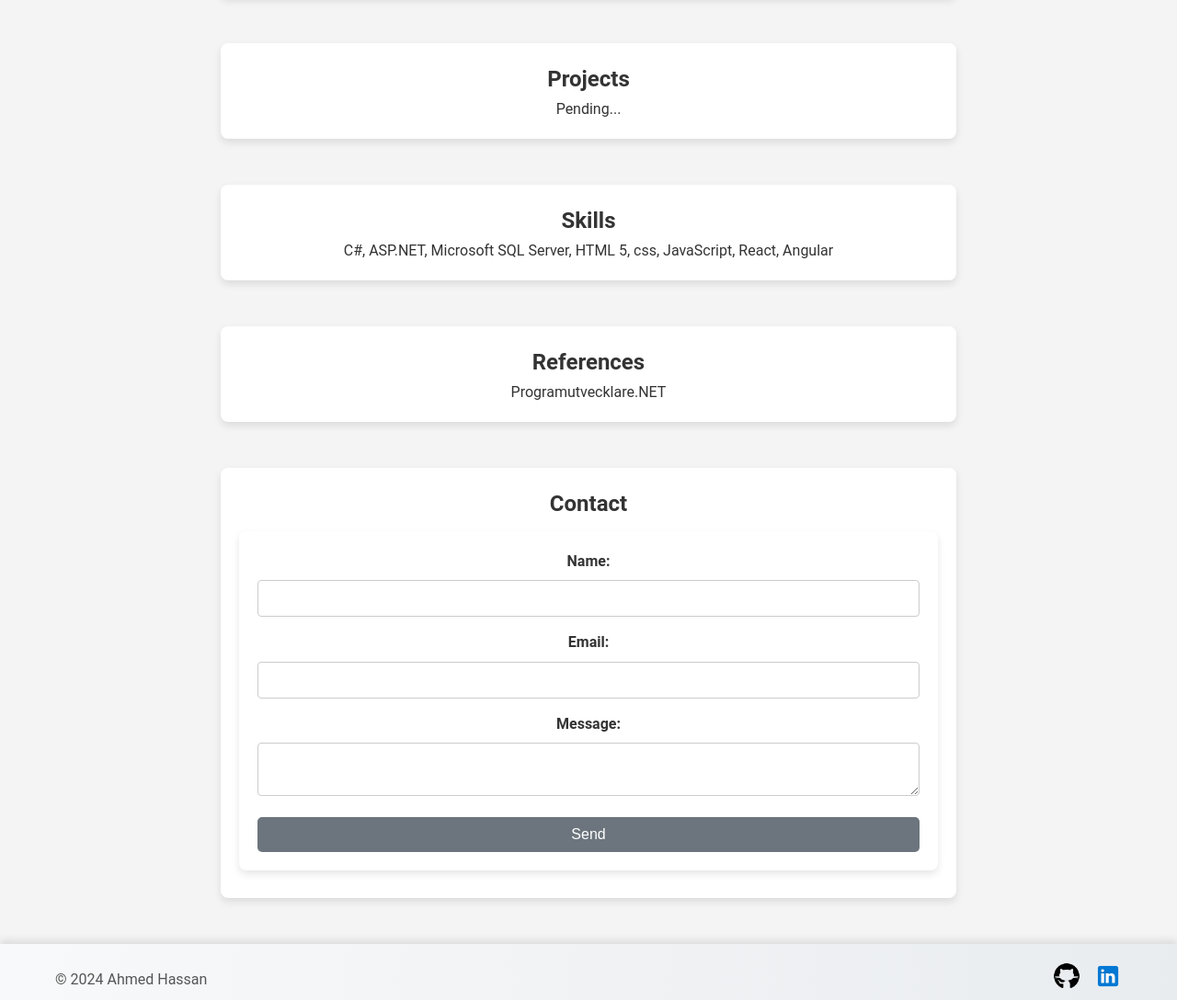
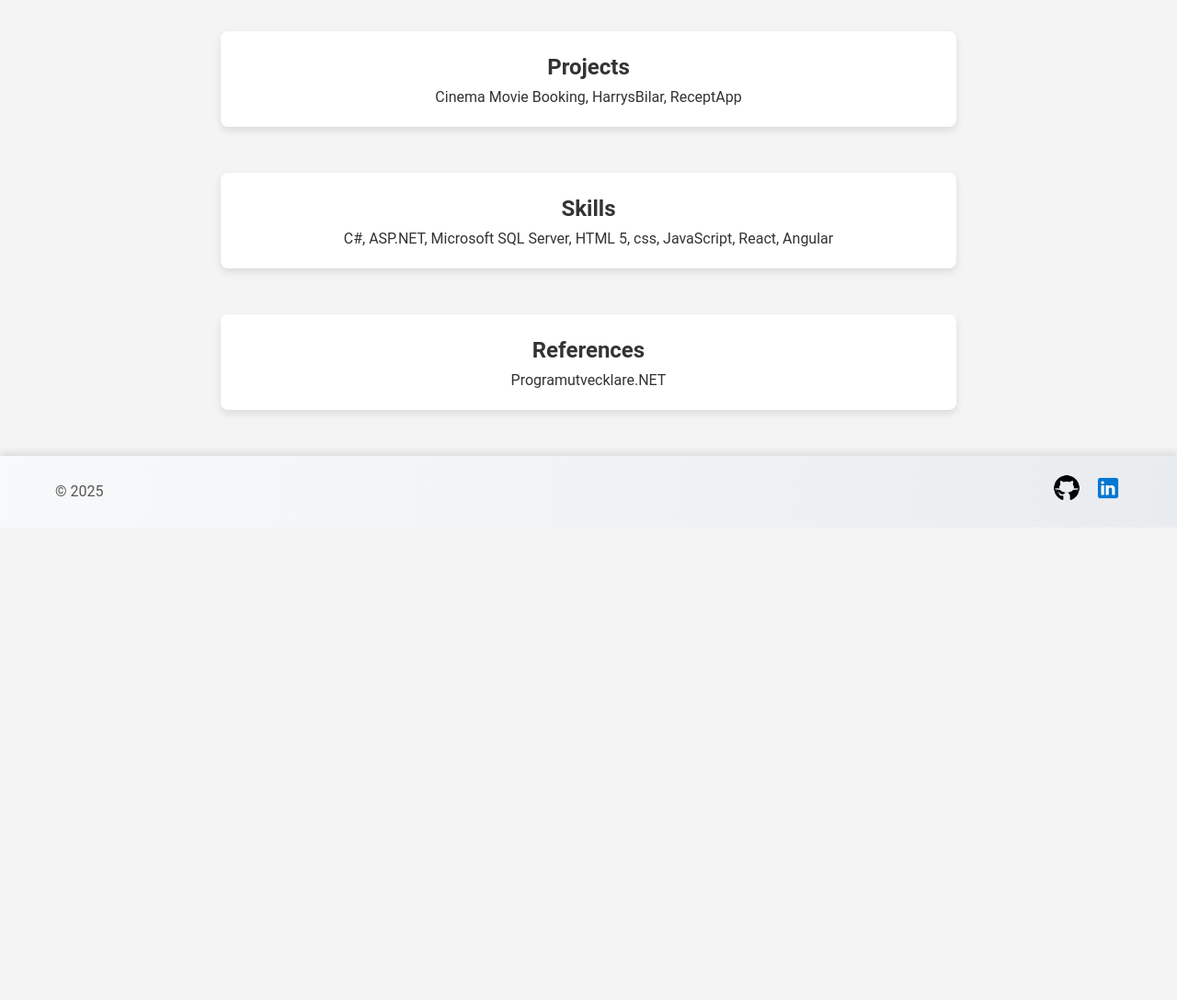
Before and after one commit to ahmedh89/porfolio, a website built with Vite: page index.html in a window 1280 px wide. Shown: the part 624-1712 px from the top of the page at 92% size. After the commit the page ends 1198 px from the top, so only its background shows below. Built offline with nearby package versions, Linux system fonts and the light colour scheme.

Commit message:
Senaste uppdatering av Portfolio och Vite-optimering

```diff
--- a/css/style.css
+++ b/css/style.css
@@ -36,7 +36,7 @@ header {
     border: 3px solid #e9ecef;
     box-shadow: 0 4px 8px rgba(0, 0, 0, 0.2);
     object-fit: contain;
-    margin-bottom: 15px;
+    margin-bottom:2px;
 }
 
 /* Namn och titel */
--- a/index.html
+++ b/index.html
@@ -26,7 +26,7 @@
                 <a href="#projects" class="nav-button">Projects</a>
                 <a href="#skills" class="nav-button">Skills</a>
                 <a href="#references" class="nav-button">References</a>
-                <a href="#contact" class="nav-button">Contact</a>
+
             </nav>
 
             <!-- Profilbild -->
@@ -55,7 +55,9 @@
         <!-- Projects Section -->
         <section id="projects">
             <h2>Projects</h2>
-            <p>Pending...</p>
+            <p>Cinema Movie Booking,
+               HarrysBilar,
+               ReceptApp</p>
         </section>
 
         <!-- Skills Section -->
@@ -70,29 +72,12 @@
             <p>Programutvecklare.NET</p>
         </section>
 
-        <!-- Contact Section -->
-        <section id="contact">
-            <h2>Contact</h2>
-            <form action="https://formshow.systementor.se" method="POST">
-                <label for="name">Name:</label>
-                <input type="text" id="name" name="name" required>
 
-                <label for="email">Email:</label>
-                <input type="email" id="email" name="email" required>
-
-                <label for="message">Message:</label>
-                <textarea id="message" name="message" required></textarea>
-
-                <button type="submit">Send</button>
-            </form>
-        </section>
-
-    </main>
 
     <!-- Footer -->
     <footer>
         <div class="footer-container">
-            <p>&copy; 2024 Ahmed Hassan</p>
+            <p>&copy; 2025 <p>
             <div class="footer-social-icons">
                 <a href="https://github.com/ahmedh89" target="_blank">
                     <img src="images/github-icon.png.png" alt="GitHub">
```
Also changed, not shown: package.json (added, +25 -0 lines), dist/assets/index-LMPAFlRD.css (added), dist/index.html (added), 2 other files.
